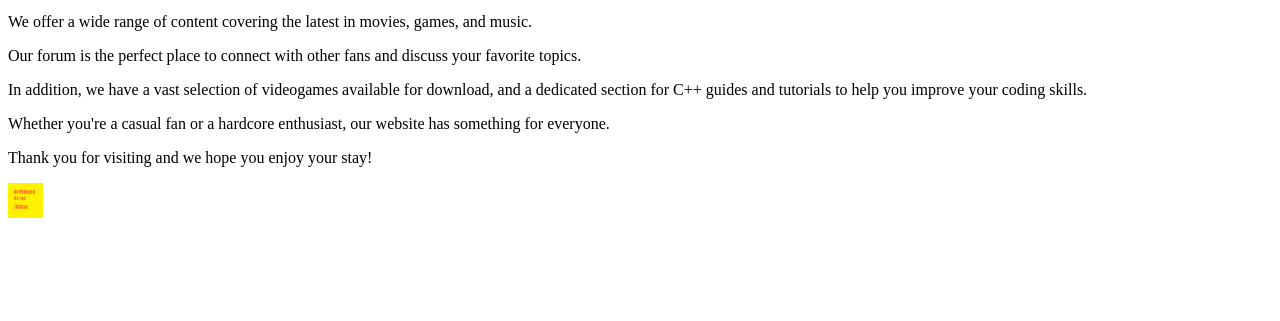
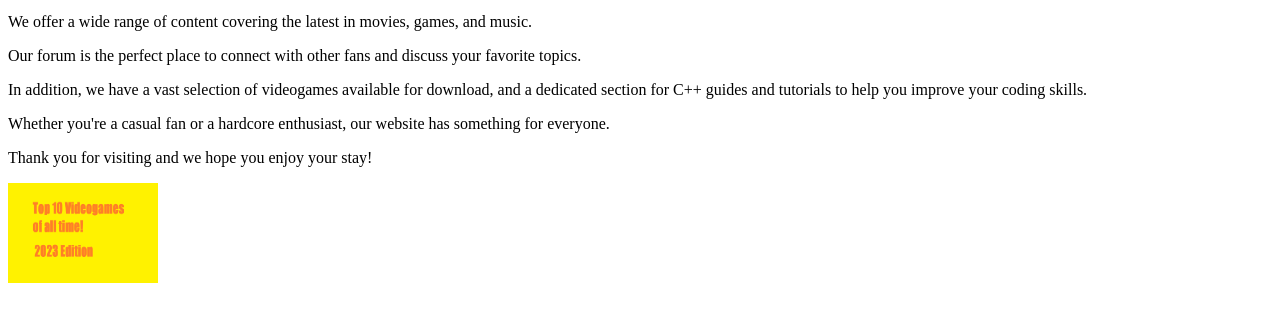
Before and after one commit to JulienGut/GigaHub, a plain HTML site: page index.html in a window 1280 px wide. Shown: the part 101-422 px from the top of the page. Drawn offline with Linux system fonts and the light colour scheme.

Commit message:
Update index.html

```diff
--- a/index.html
+++ b/index.html
@@ -19,7 +19,7 @@
         <p>Thank you for visiting and we hope you enjoy your stay!</p>
 
        <a href="destination_page.html">
-  <img src="top10.png" alt="Alt text" width="35" height="35">
+  <img src="top10.png" alt="Alt text" width="150" height="100">
 </a>
         </a>
     </body>
```
